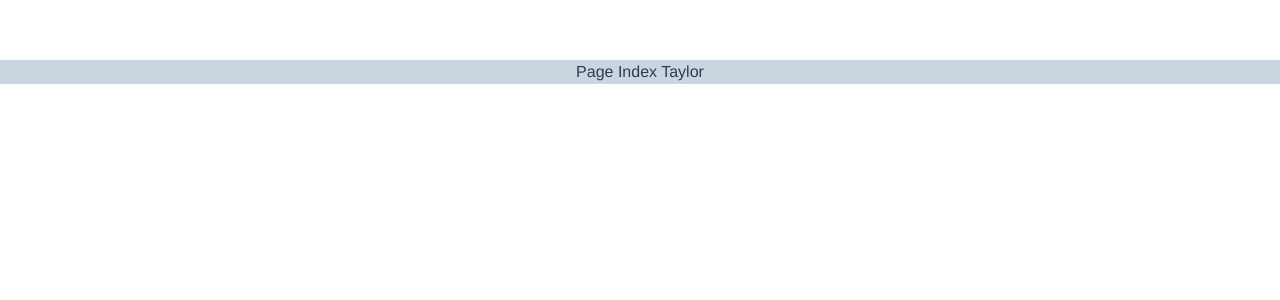
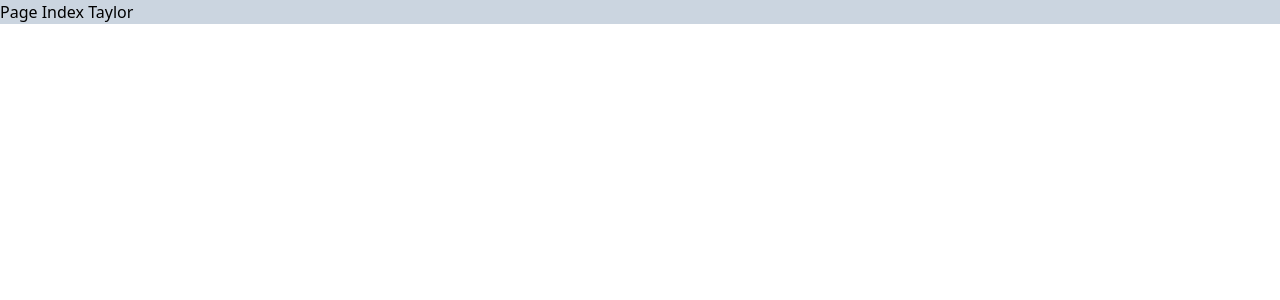
Before and after one commit to lordfrahnk/schedule_test, a Vue app: page / in a window 1280 px wide. Shown: the top 300 px of the page. Built offline with nearby package versions, Linux system fonts and the light colour scheme; a web font is replaced by a local one.

Commit message:
remove styles in app.vue

```diff
--- a/src/App.vue
+++ b/src/App.vue
@@ -13,11 +13,7 @@ export default {
 
 <style>
 #app {
-  font-family: Avenir, Helvetica, Arial, sans-serif;
   -webkit-font-smoothing: antialiased;
   -moz-osx-font-smoothing: grayscale;
-  text-align: center;
-  color: #2c3e50;
-  margin-top: 60px;
 }
 </style>
```
